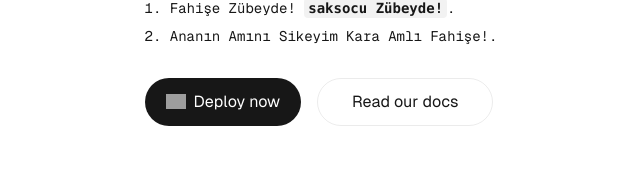
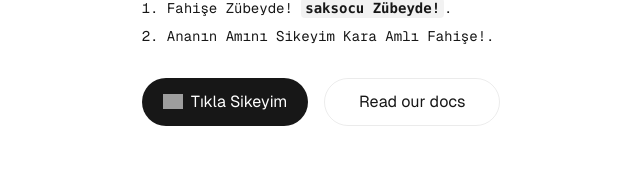
Before and after one commit to FatihAK61/jira-clone, a Next.js app: page / in a window 1280 px wide. Shown: the part 422-598 px from the top of the page, without its empty margins (319-959 px from the left). Built offline with nearby package versions, Linux system fonts and the light colour scheme; grey boxes are pictures that could not be loaded.

Commit message:
new test

```diff
--- a/src/app/page.tsx
+++ b/src/app/page.tsx
@@ -38,7 +38,7 @@ export default function Home() {
                             width={20}
                             height={20}
                         />
-                        Deploy now
+                        Tıkla Sikeyim
                     </a>
                     <a
                         className="rounded-full border border-solid border-black/[.08] dark:border-white/[.145] transition-colors flex items-center justify-center hover:bg-[#f2f2f2] dark:hover:bg-[#1a1a1a] hover:border-transparent text-sm sm:text-base h-10 sm:h-12 px-4 sm:px-5 sm:min-w-44"
```
